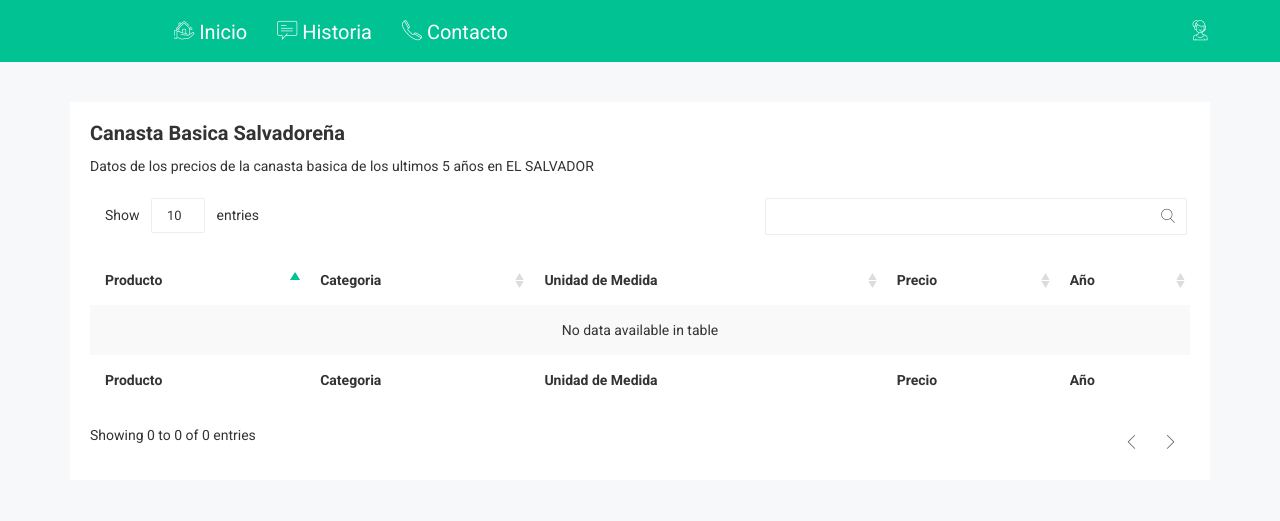
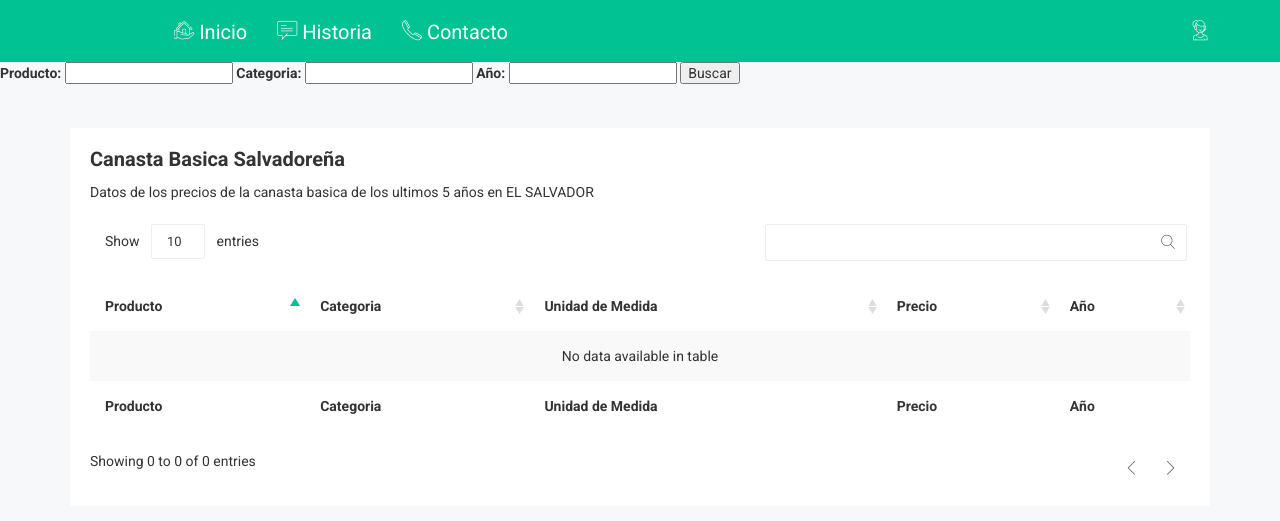
Before and after one commit to Aleviz/TorogoZtats, a Django app: page / in a window 1280 px wide. Shown: the top 521 px of the page. Run offline with Django 4.2, Linux system fonts and the light colour scheme; data that the repository does not hold is empty; some libraries are stand-ins or nearby versions; some web fonts are replaced.

Commit message:
Metodos de Filtracion de Datos, para la vista HOME

```diff
--- a/TorogoZtatsWebApp/templates/TorogoZtatsWebApp/home.html
+++ b/TorogoZtatsWebApp/templates/TorogoZtatsWebApp/home.html
@@ -3,6 +3,23 @@
 {% load static %}
 
 {% block content %}
+
+<div>
+    <form action="/filtrado/" method="GET">
+        <label for="pro">Producto:</label>
+        <input type="text" name="pro">
+
+        <label for="cat">Categoria:</label>
+        <input type="text" name="cat">
+
+
+        <label for="year">Año:</label>
+        <input type="text" name="year">
+
+
+
+    <input type="submit" value="Buscar"/>
+</form>
 
 </div>
     <!-- Data Table area Start-->
--- a/TorogoZtatsWebApp/urls.py
+++ b/TorogoZtatsWebApp/urls.py
@@ -12,4 +12,5 @@ urlpatterns = [
     path('canasta/', views.get_canasta, name='get_canasta'),
     path('productos/', views.get_productos, name='get_productos'),
 
+     path('filtrado/', views.filtrado),
 ]
--- a/TorogoZtatsWebApp/views.py
+++ b/TorogoZtatsWebApp/views.py
@@ -1,11 +1,77 @@
 from django.shortcuts import render, HttpResponse
 from django.http import JsonResponse
 
-from TorogoZtatsWebApp.models import CanastaBasica, Producto
+from TorogoZtatsWebApp.models import CanastaBasica, Producto, Categoria
 
 def home(request):
     canastas_basicas=CanastaBasica.objects.all()
     return render(request, "TorogoZtatsWebApp/home.html", {"canastas_basicas":canastas_basicas})
+
+
+
+def filtrado(request):
+
+    # FILTRADO SOLO DE PRODUCTO
+    if request.GET["pro"]:
+        pro = request.GET["pro"]
+        p = Producto.objects.get(nombre_producto=pro)
+        canasta_basica = CanastaBasica.objects.filter(producto=p)
+        for canasta in canasta_basica:
+            print(canasta.agno)
+        return render(request, "TorogoZtatsWebApp/home.html", {"canastas_basicas":canasta_basica})
+
+    # FILTRADO SOLO DE CATEGORIA
+    elif request.GET["cat"] :
+        cat = request.GET["cat"]
+        c = Categoria.objects.get(nombre_categoria=cat)
+        p = Producto.objects.get(categoria = c)
+        canasta_basica = CanastaBasica.objects.filter(producto=p)
+        for canasta in canasta_basica:
+            print(canasta.agno)
+        return render(request, "TorogoZtatsWebApp/home.html", {"canastas_basicas":canasta_basica})
+
+
+    # FILTRADO SOLO DE AÑO
+    elif request.GET["year"] :
+        year = request.GET["year"]
+        canasta_basica = CanastaBasica.objects.filter(agno=year)
+        for canasta in canasta_basica:
+            print(canasta.agno)
+        return render(request, "TorogoZtatsWebApp/home.html", {"canastas_basicas":canasta_basica})
+
+
+    # FILTRADO DE PRODUCTO Y AÑO
+    elif request.GET["pro"] and request.GET["year"]  :
+
+        pro = request.GET["pro"]
+        p = Producto.objects.get(nombre_producto=pro)
+        year = request.GET["year"]
+
+        canasta_basica = CanastaBasica.objects.filter(producto=p).filter(agno=year)
+
+        for canasta in canasta_basica:
+            print(canasta.agno)
+        return render(request, "TorogoZtatsWebApp/home.html", {"canastas_basicas":canasta_basica})
+
+    # FILTRADO DE CATEGORIA Y AÑO
+    elif request.GET["cat"] and request.GET["year"]  :
+        cat = request.GET["cat"]
+        c = Categoria.objects.get(nombre_categoria=cat)
+        p = Producto.objects.get(categoria = c)
+
+        year = request.GET["year"]
+
+        canasta_basica = CanastaBasica.objects.filter(producto=p).filter(agno=year)
+
+        for canasta in canasta_basica:
+            print(canasta.agno)
+        return render(request, "TorogoZtatsWebApp/home.html", {"canastas_basicas":canasta_basica})
+
+
+    else:
+        mensaje = "no hay"
+        return HttpResponse(mensaje)
+
 
 def about(request):
     return render(request, "TorogoZtatsWebApp/about.html")
```
